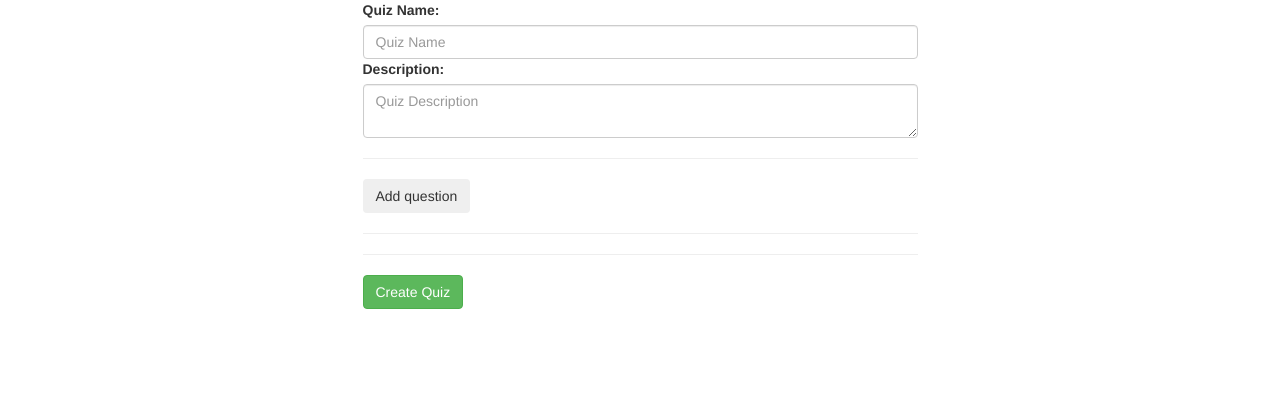
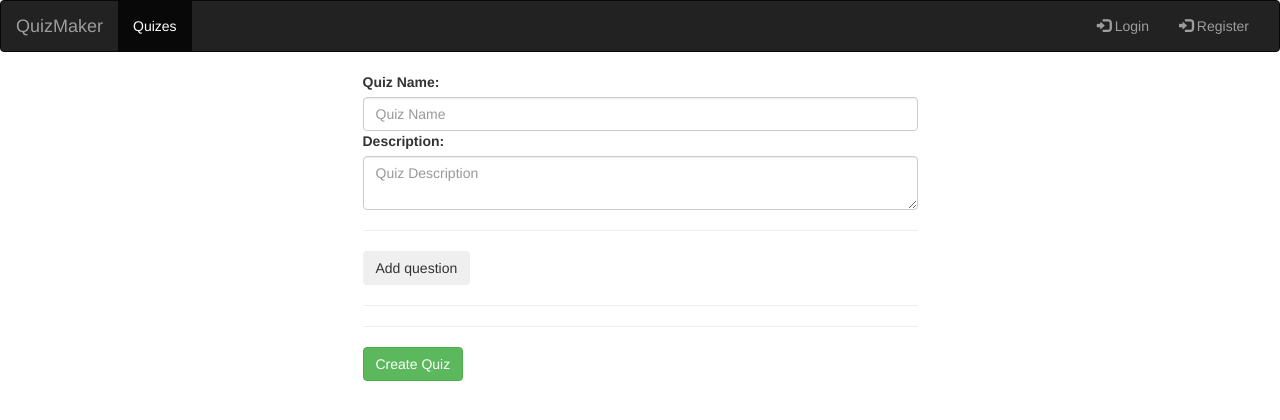
Before and after one commit to abryb/QuizMaker, a PHP site: page / in a window 1280 px wide. Shown: the top 420 px of the page. Run offline with PHP 8.4, Linux system fonts and the light colour scheme; some libraries are stand-ins or nearby versions.

```diff
--- a/index.php
+++ b/index.php
@@ -1,5 +1,4 @@
-<?php
-?>
+<?php ?>
 <!DOCTYPE html>
 <html lang="en">
     <head>
@@ -13,12 +12,32 @@
     </head>
     <body>
 
+
+        <nav class="navbar navbar-inverse">
+            <div class="container-fluid">
+                <div class="navbar-header">
+                    <button type="button" class="navbar-toggle" data-toggle="collapse" data-target="#myNavbar">
+                    </button>
+                    <a class="navbar-brand" href="#">QuizMaker</a>
+                </div>
+                <div class="collapse navbar-collapse" id="myNavbar">
+                    <ul class="nav navbar-nav">
+                        <li class="active"><a href="quiz/">Quizes</a></li>
+
+                    </ul>
+                    <ul class="nav navbar-nav navbar-right">
+                        <li><a href="#"><span class="glyphicon glyphicon-log-in"></span> Login</a></li>
+                        <li><a href="#"><span class="glyphicon glyphicon-log-in"></span> Register</a></li>
+                    </ul>
+                </div>
+            </div>
+        </nav>
+
         <div class="container">
             <div class="row">
                 <div class="col-sm-3">
                 </div>
                 <div class="col-sm-6 ">
-
                     <!--FORM-->
                     <form action="api/quizReceipt.php" method="post" role="form" id="form">
                         <div class="form-group">
--- a/js/quiz.js
+++ b/js/quiz.js
@@ -83,7 +83,7 @@ $(function () {
                 e.preventDefault();
             });
             window.scrollTo(0, 0);
-            var doneDiv = $('<div class="row"><h1>Your code is '+result+'</h1></div>');
+            var doneDiv = $('<div class="row"><h2>Your code is: '+result+'</h2></div><br><h2>');
            doneDiv.insertBefore(form);
         }).fail(function(){
             console.log('Error');
```
Also changed, not shown: api/src/Quiz.php (+35 -0 lines), quiz/index.php (added, +11 -0 lines). Lines whose indentation alone changed are shown as unchanged.
